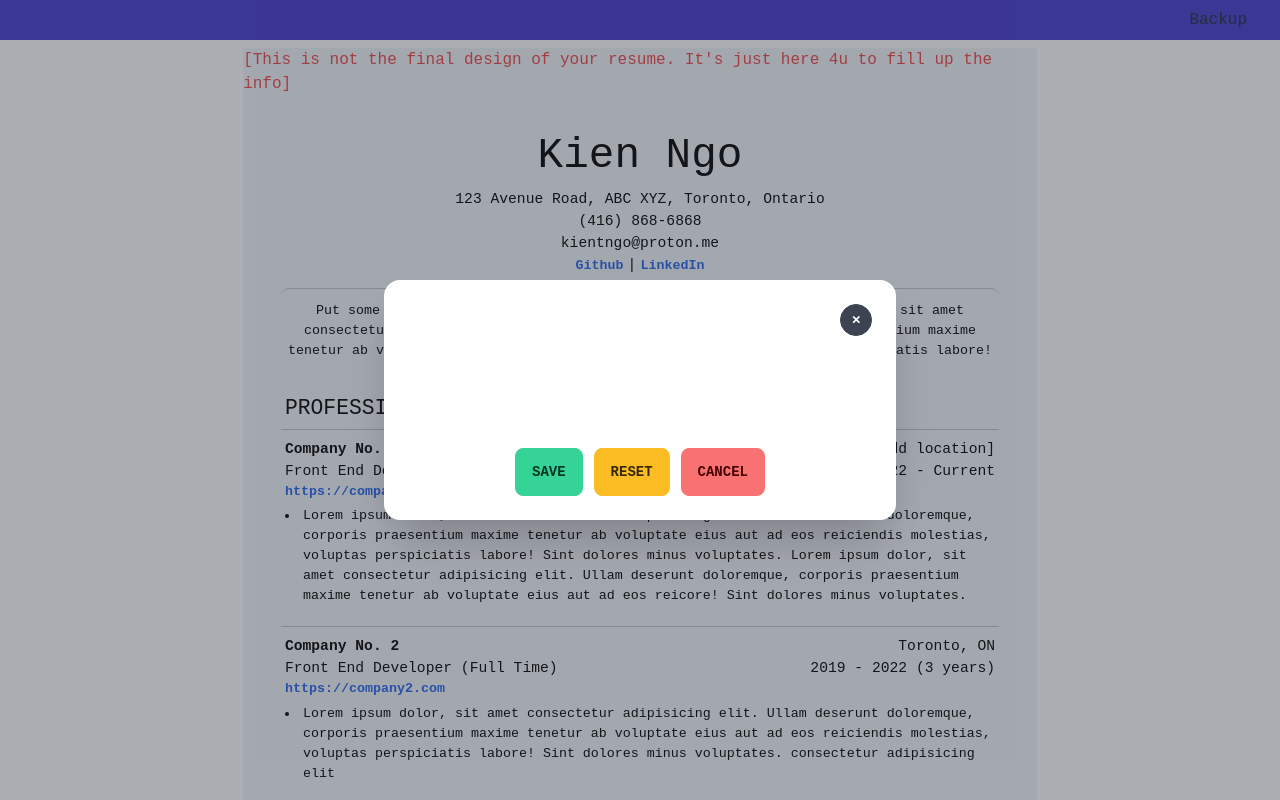
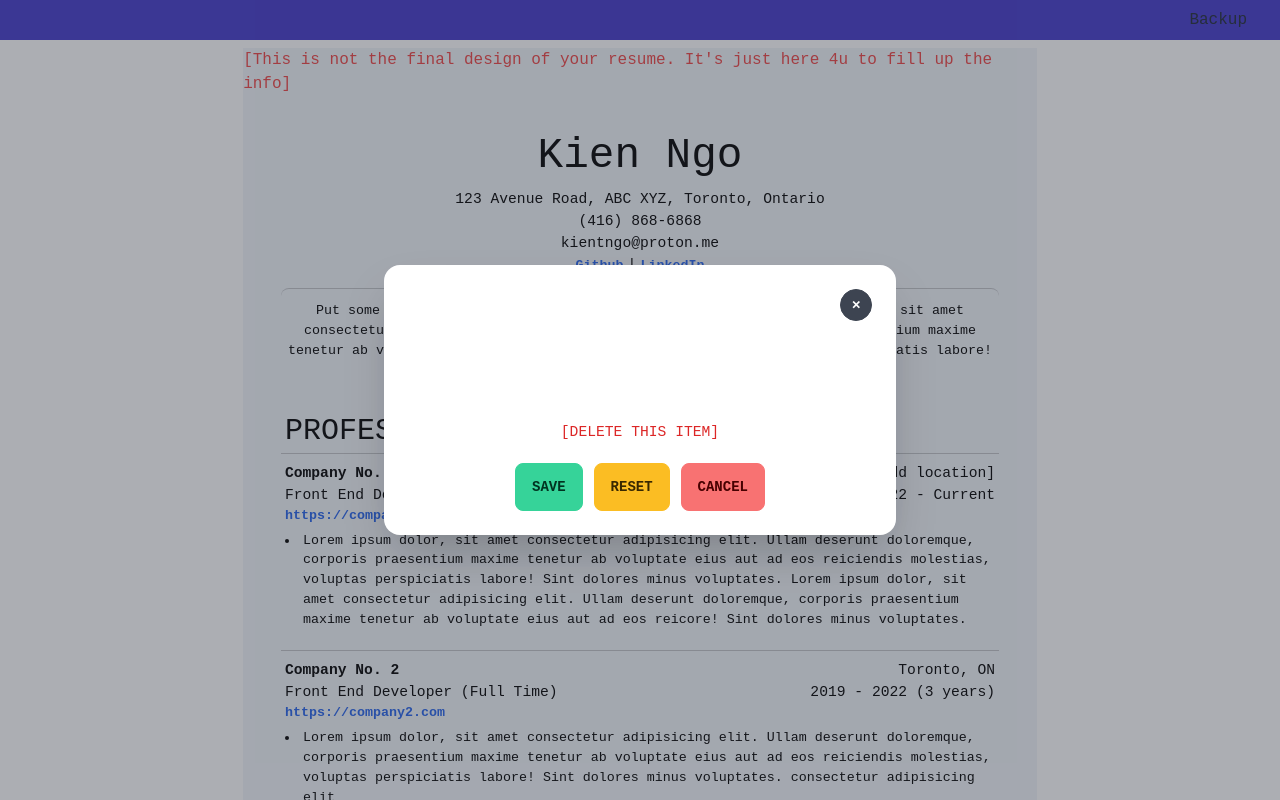
Before and after one commit to kien-ngo/classic-resume-builder, a Next.js app: page / in a window 1280 px wide. Both pictures are taken after a click on the label "123 Avenue Road, ABC XYZ, Toronto, Ontario". Shown: the top 800 px of the page. Built offline with nearby package versions, Linux system fonts and the light colour scheme.

Commit message:
Delete function

```diff
--- a/src/components/modals/TextInputEditor.tsx
+++ b/src/components/modals/TextInputEditor.tsx
@@ -6,21 +6,27 @@ type TTextEditorProps = {
   saveFn: Function;
   title?: string;
   validationFn?: Function;
+  isOptional?: boolean;
 };
 
 export default function TextInputEditor(props: TTextEditorProps) {
-  const { htmlFor, defaultValue, saveFn, title, validationFn } = props;
+  const { htmlFor, defaultValue, saveFn, title, validationFn, isOptional } = props;
   const [text, setText] = useState<string>(defaultValue);
   const inputRef = useRef<HTMLInputElement>(null);
 
   const saveValue = () => {
     saveFn(text);
+    closePopup();
   };
   const resetValue = () => {
     if (inputRef.current) {
       inputRef.current.value = defaultValue;
     }
     setText(defaultValue);
+  };
+  const closePopup = () => {
+    const _switch = document.getElementById(htmlFor) as HTMLInputElement;
+    _switch.checked = false;
   };
   const handleKeyUp = (event: React.KeyboardEvent) => {
     if (event.key !== 'Enter') return;
@@ -29,8 +35,10 @@ export default function TextInputEditor(props: TTextEditorProps) {
       if (!res.passed) return alert(res.error);
     }
     saveValue();
-    const _switch = document.getElementById(htmlFor) as HTMLInputElement;
-    _switch.checked = false;
+  };
+  const deleteItem = () => {
+    saveFn('');
+    closePopup();
   };
   return (
     <>
@@ -54,6 +62,11 @@ export default function TextInputEditor(props: TTextEditorProps) {
               className="text-white p-4 text-lg text-center"
               defaultValue={defaultValue}
             />
+            {isOptional && (
+              <button className="text-red-600 mt-2 hover:underline" onClick={deleteItem}>
+                [DELETE THIS ITEM]
+              </button>
+            )}
             <div className="flex flex-row flex-wrap justify-between w-[250px] mx-auto mt-5">
               <label htmlFor={htmlFor} className="btn btn-success" onClick={saveValue}>
                 Save
--- a/src/components/resume/Address.tsx
+++ b/src/components/resume/Address.tsx
@@ -10,9 +10,15 @@ export default function Address() {
   return (
     <>
       <label className={`w-fit mx-auto ${classHoverHighlight}`} htmlFor="AddressEdit">
-        {address}
+        {address ? address : '[Add an address]'}
       </label>
-      <TextInputEditor htmlFor="AddressEdit" defaultValue={address} saveFn={setAddress} title="Update address" />
+      <TextInputEditor
+        htmlFor="AddressEdit"
+        defaultValue={address}
+        saveFn={setAddress}
+        title="Update address"
+        isOptional={true}
+      />
     </>
   );
 }
--- a/src/components/resume/ExternalLinksContainer.tsx
+++ b/src/components/resume/ExternalLinksContainer.tsx
@@ -1,5 +1,6 @@
 import { extraLinksAtom } from '@src/store/jotai';
 import { useAtom } from 'jotai';
+import { Fragment } from 'react';
 import ExternalLink from './ExternalLink';
 
 export default function ExternalLinksContainer() {
@@ -7,10 +8,10 @@ export default function ExternalLinksContainer() {
   return (
     <div className="mb-3">
       {externalLinks.map((item, index) => (
-        <>
-          <ExternalLink item={item} index={index} key={item.link} />
+        <Fragment key={item.link}>
+          <ExternalLink item={item} index={index} />
           {index !== externalLinks.length - 1 ? <span>|</span> : <></>}
-        </>
+        </Fragment>
       ))}
     </div>
   );
--- a/src/components/resume/PhoneNumber.tsx
+++ b/src/components/resume/PhoneNumber.tsx
@@ -8,9 +8,15 @@ export default function PhoneNumber() {
   return (
     <>
       <label className={`w-fit mx-auto ${classHoverHighlight}`} htmlFor="PhoneNumberEdit">
-        {phone}
+        {phone ? phone : '[Add phone number]'}
       </label>
-      <TextInputEditor htmlFor="PhoneNumberEdit" defaultValue={phone} saveFn={setPhone} title="Update phone number" />
+      <TextInputEditor
+        htmlFor="PhoneNumberEdit"
+        defaultValue={phone}
+        saveFn={setPhone}
+        title="Update phone number"
+        isOptional={true}
+      />
     </>
   );
 }
--- a/src/components/resume/SectionTitle.tsx
+++ b/src/components/resume/SectionTitle.tsx
@@ -8,7 +8,7 @@ export default function SectionTitle({ defaultValue, index }: { defaultValue: st
 
   return (
     <>
-      <label htmlFor={htmlFor} className={`${classHoverHighlight} mb-[4px] uppercase text-left text-16pt w-fit`}>
+      <label htmlFor={htmlFor} className={`${classHoverHighlight} mb-[4px] mt-5 uppercase text-left text-3xl w-fit`}>
         {value}
       </label>
       <TextInputEditor htmlFor={htmlFor} defaultValue={value} saveFn={setValue} />
--- a/src/constants/defaultProfile.ts
+++ b/src/constants/defaultProfile.ts
@@ -86,7 +86,7 @@ export const DEFAULT_PROFILE: TResumeProfile = {
       displayText: 'Education',
       items: [
         {
-          link: null,
+          link: '',
           name: 'SOME OVERRATED COLLEGE',
           duration: '2017 - 2019 (3 years)',
           location: 'Toronto, ON',
@@ -96,7 +96,7 @@ export const DEFAULT_PROFILE: TResumeProfile = {
           ],
         },
         {
-          link: null,
+          link: '',
           name: 'Some good highschool',
           duration: '2013 - 2016 (3 years)',
           location: 'Vung Tau, Viet Nam',
--- a/src/types/resume.ts
+++ b/src/types/resume.ts
@@ -7,7 +7,7 @@ export type TSection = {
   items: TSectionItem[];
 };
 export type TSectionItem = {
-  link: string | null;
+  link: string;
   name: string;
   duration: string;
   location: string;
```
